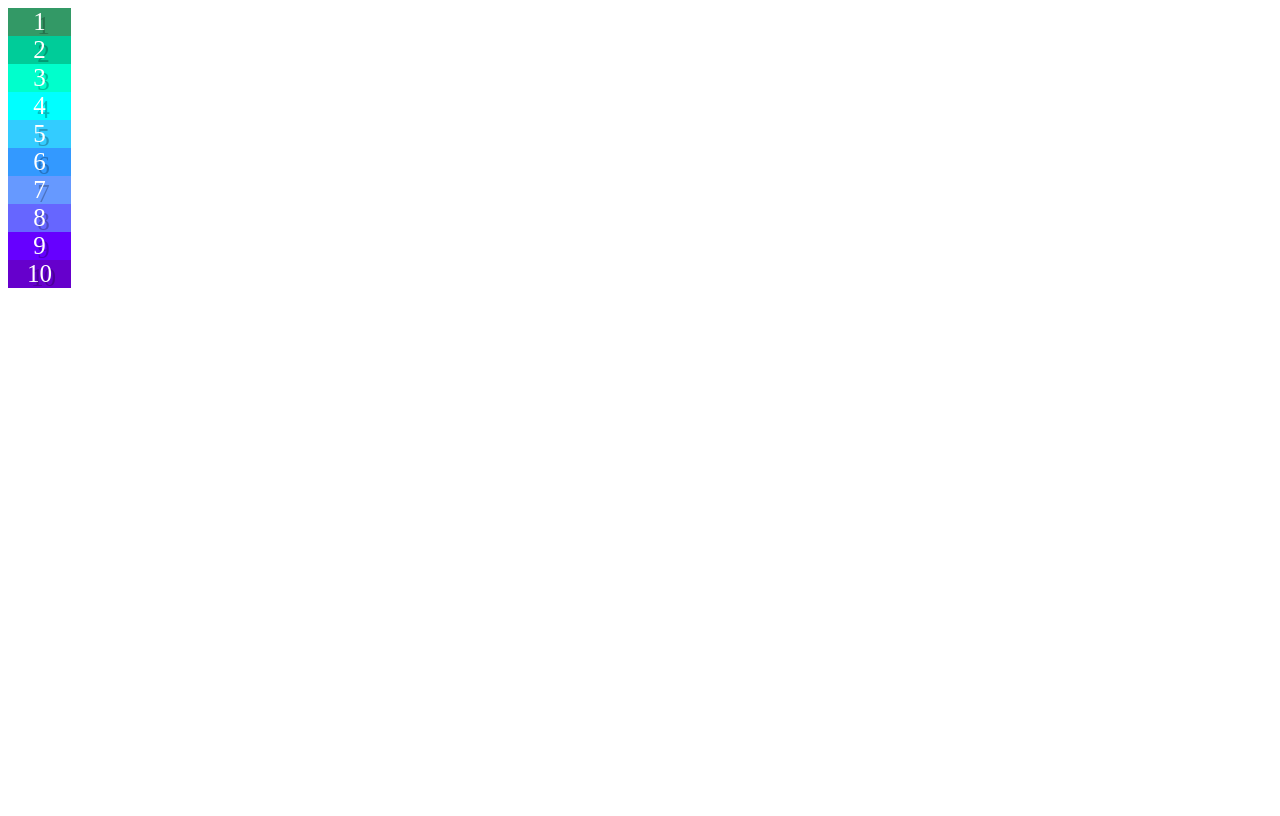
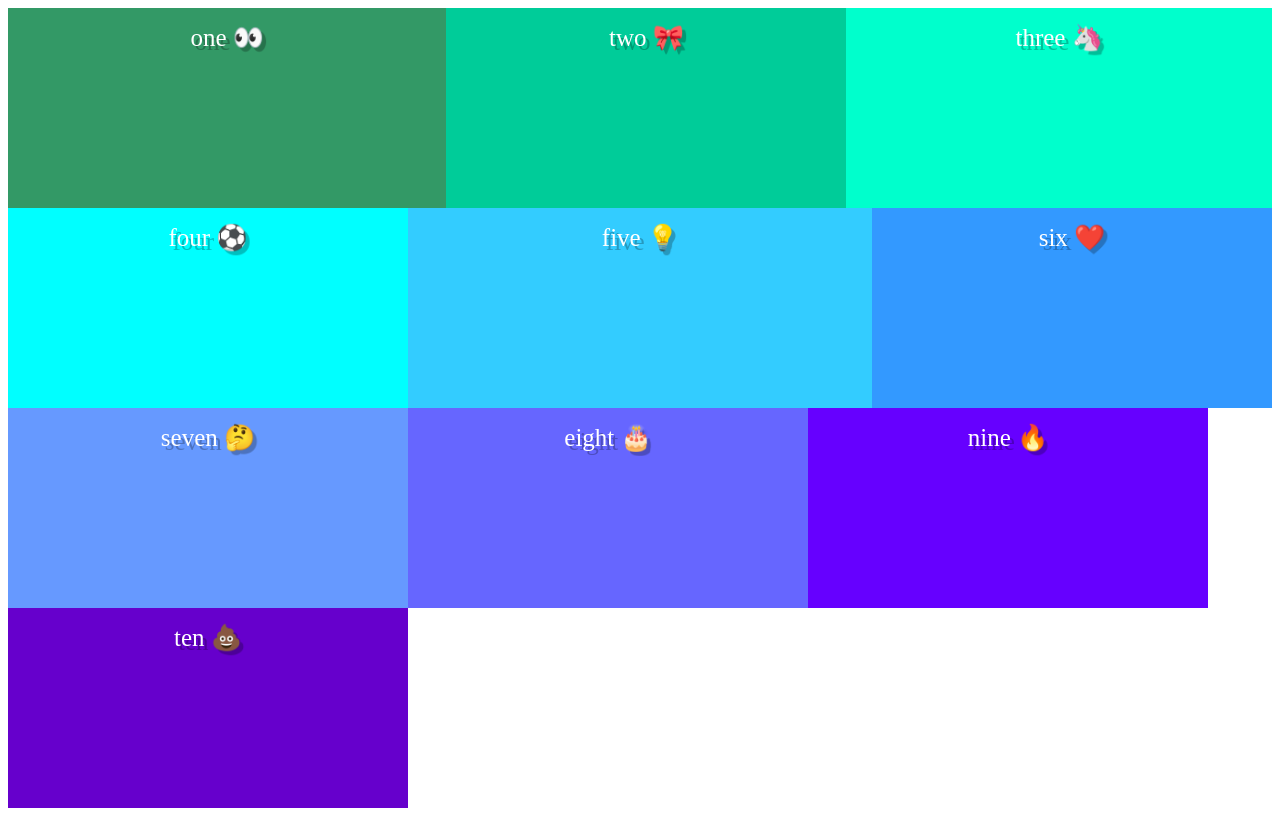
Before and after one commit to karenfreemansmith/flexbox-practice, a plain HTML site: page html/11.html in a window 1280 px wide. Drawn offline with Linux system fonts and the light colour scheme.

Commit message:
day 12, wrapping with flex-basis

```diff
--- a/css/style11.css
+++ b/css/style11.css
@@ -11,17 +11,35 @@ div {
   text-align: center;
 }
 
-.box1 { background: rgb(51, 153, 102); }
-.box2 { background: rgb(0, 204, 153); }
-.box3 { background: rgb(0, 255, 204); }
-.box4 { background: rgb(0, 255, 255); }
-.box5 { background: rgb(51, 204, 255); }
+.box1 { background: rgb(51, 153, 102);
+  flex-grow: 9;
+}
+.box2 { background: rgb(0, 204, 153);
+  flex-shrink: 10;
+}
+.box3 { background: rgb(0, 255, 204);
+  flex-grow: 6;
+}
+.box4 { background: rgb(0, 255, 255);
+  flex-shrink: 5;
+}
+.box5 {
+  background: rgb(51, 204, 255);
+  flex-grow: 3;
+}
 .box6 { background: rgb(51, 153, 255); }
 .box7 { background: rgb(102, 153, 255); }
 .box8 { background: rgb(102, 102, 255); }
 .box9 { background: rgb(102, 0, 255); }
 .box10 { background: rgb(102, 0, 204); }
 
+.container {
+  display: flex;
+  flex-wrap: wrap;
+  height: 100vh;
+}
+
 .box {
-  width: 5%;
+  flex-basis: 400px;
+  padding: 15px;
 }
--- a/html/11.html
+++ b/html/11.html
@@ -2,21 +2,21 @@
 <html lang="en">
   <head>
     <meta charset="utf-8">
-    <title>FlexBox Day 9: Alignment/Centering with align-self</title>
+    <title>FlexBox Day 12: Wrapping & Flex Basis</title>
     <link rel="stylesheet" href="../css/style11.css">
   </head>
   <body>
     <div class="container">
-      <div class="box box1">1</div>
-      <div class="box box2">2</div>
-      <div class="box box3">3</div>
-      <div class="box box4">4</div>
-      <div class="box box5">5</div>
-      <div class="box box6">6</div>
-      <div class="box box7">7</div>
-      <div class="box box8">8</div>
-      <div class="box box9">9</div>
-      <div class="box box10">10</div>
+      <div class="box box1">one 👀</div>
+      <div class="box box2">two 🎀</div>
+      <div class="box box3">three 🦄</div>
+      <div class="box box4">four ⚽</div>
+      <div class="box box5">five 💡</div>
+      <div class="box box6">six ❤️</div>
+      <div class="box box7">seven 🤔</div>
+      <div class="box box8">eight 🎂</div>
+      <div class="box box9">nine 🔥</div>
+      <div class="box box10">ten 💩</div>
     </div>
   </body>
 </html>
```
